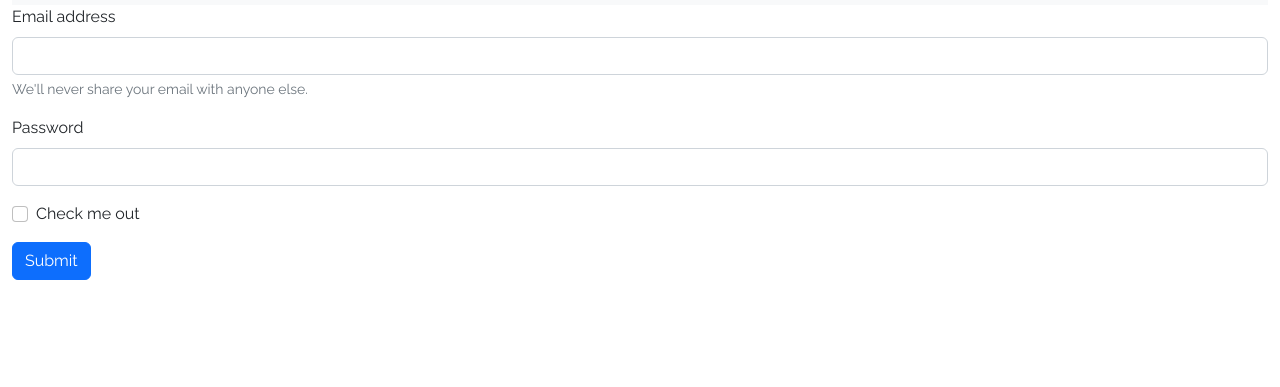
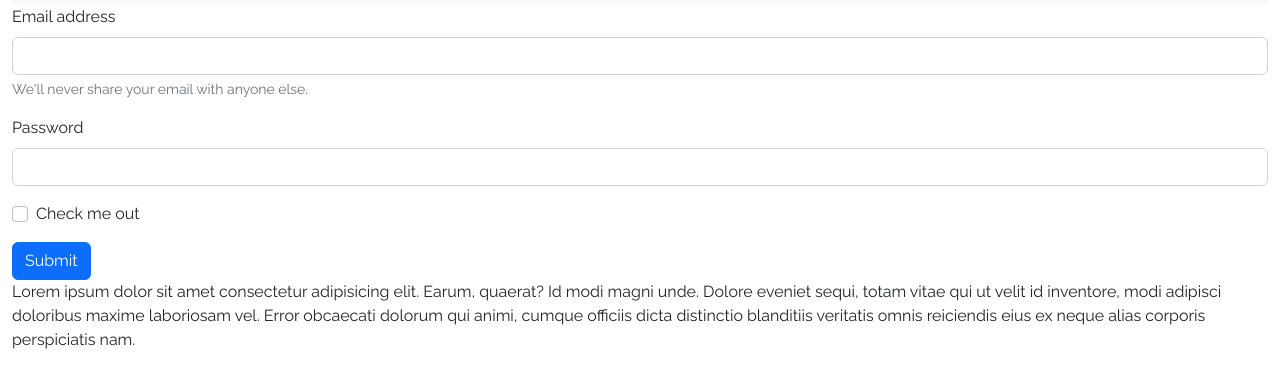
Before and after one commit to DanielRiverol/clase_11, a plain HTML site: page index.html in a window 1280 px wide. Shown: the part 51-438 px from the top of the page. Drawn offline with nearby package versions, Linux system fonts and the light colour scheme.

Commit message:
Agrego texto lorem

```diff
--- a/index.html
+++ b/index.html
@@ -66,6 +66,7 @@
     </div>
     <button type="submit" class="btn btn-primary">Submit</button>
   </form>
+  Lorem ipsum dolor sit amet consectetur adipisicing elit. Earum, quaerat? Id modi magni unde. Dolore eveniet sequi, totam vitae qui ut velit id inventore, modi adipisci doloribus maxime laboriosam vel. Error obcaecati dolorum qui animi, cumque officiis dicta distinctio blanditiis veritatis omnis reiciendis eius ex neque alias corporis perspiciatis nam.
 </div>
 
 
```
